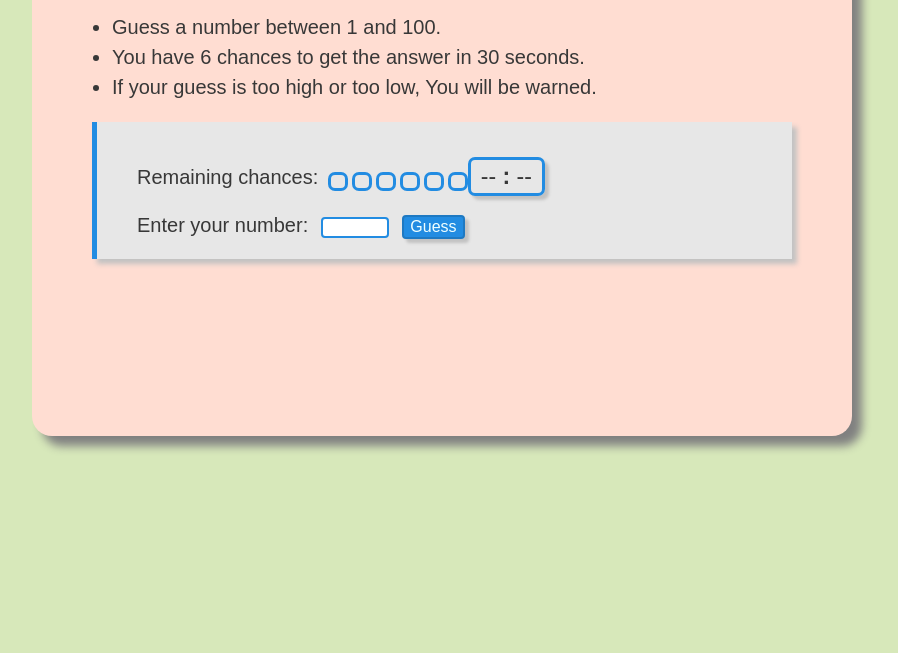
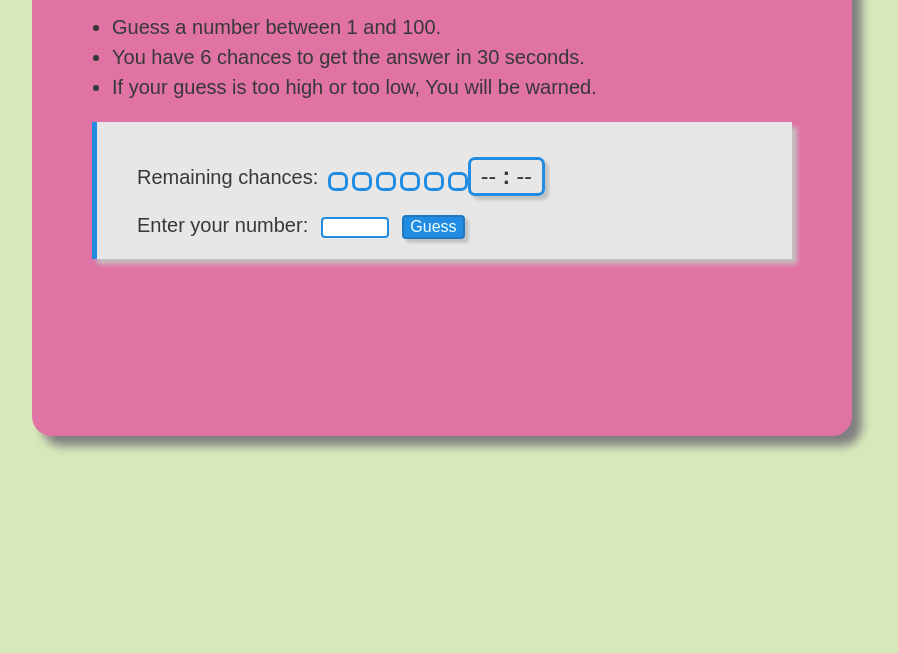
Before and after one commit to Atharv255/Number-Guess, a plain HTML site: page index.html in a window 1280 px wide. Shown: the part 147-800 px from the top of the page, without its empty margins (198-1096 px from the left). Drawn offline with Linux system fonts and the light colour scheme.

Commit message:
Update style.css

```diff
--- a/style.css
+++ b/style.css
@@ -9,7 +9,7 @@ body {
 }
 
 #div-1 {
-  background-color: #FFDDD2;
+  background-color: #e072a4;
   text-align: left;
   max-width: 700px;
   width: 90%;
```
